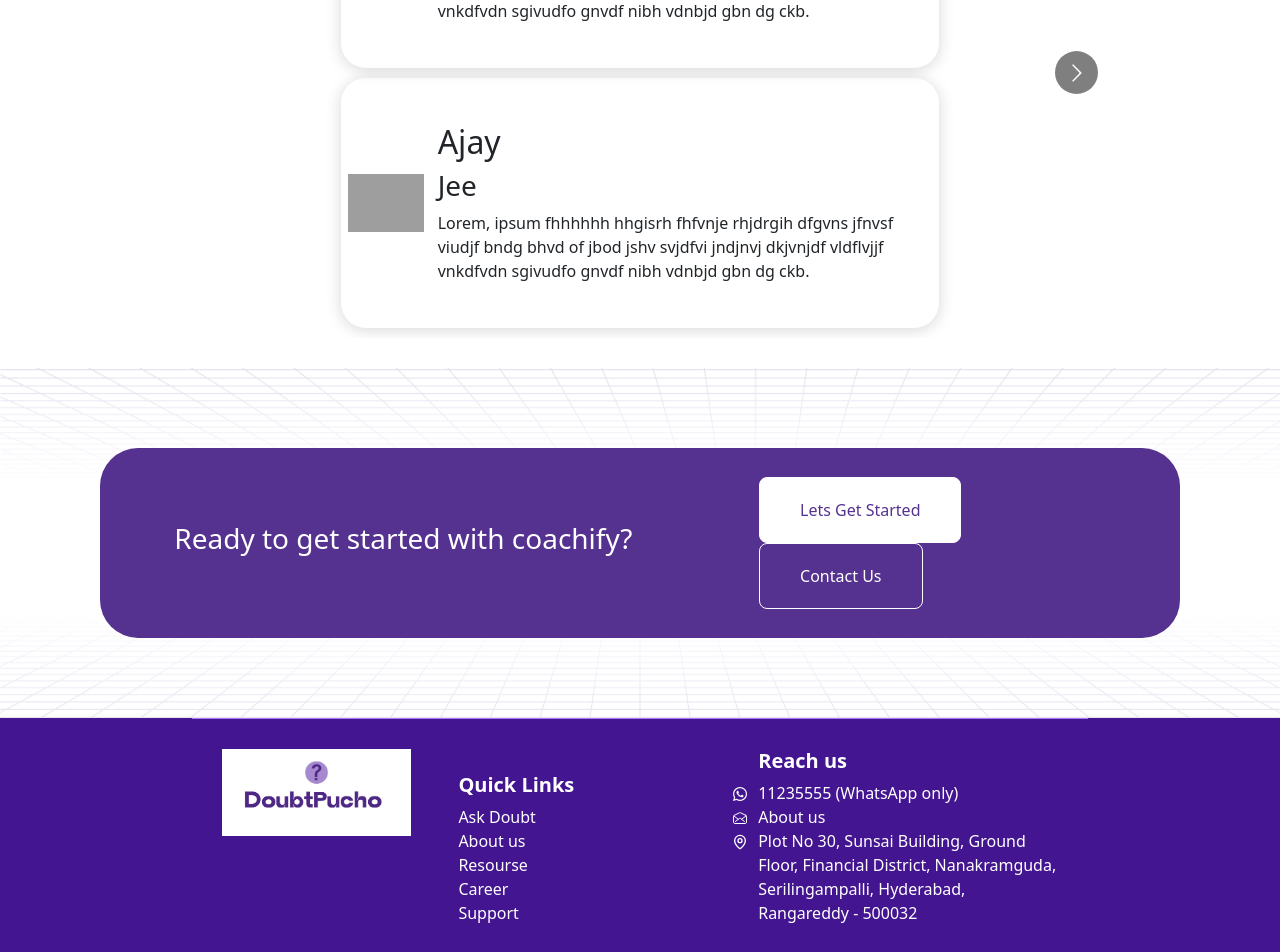
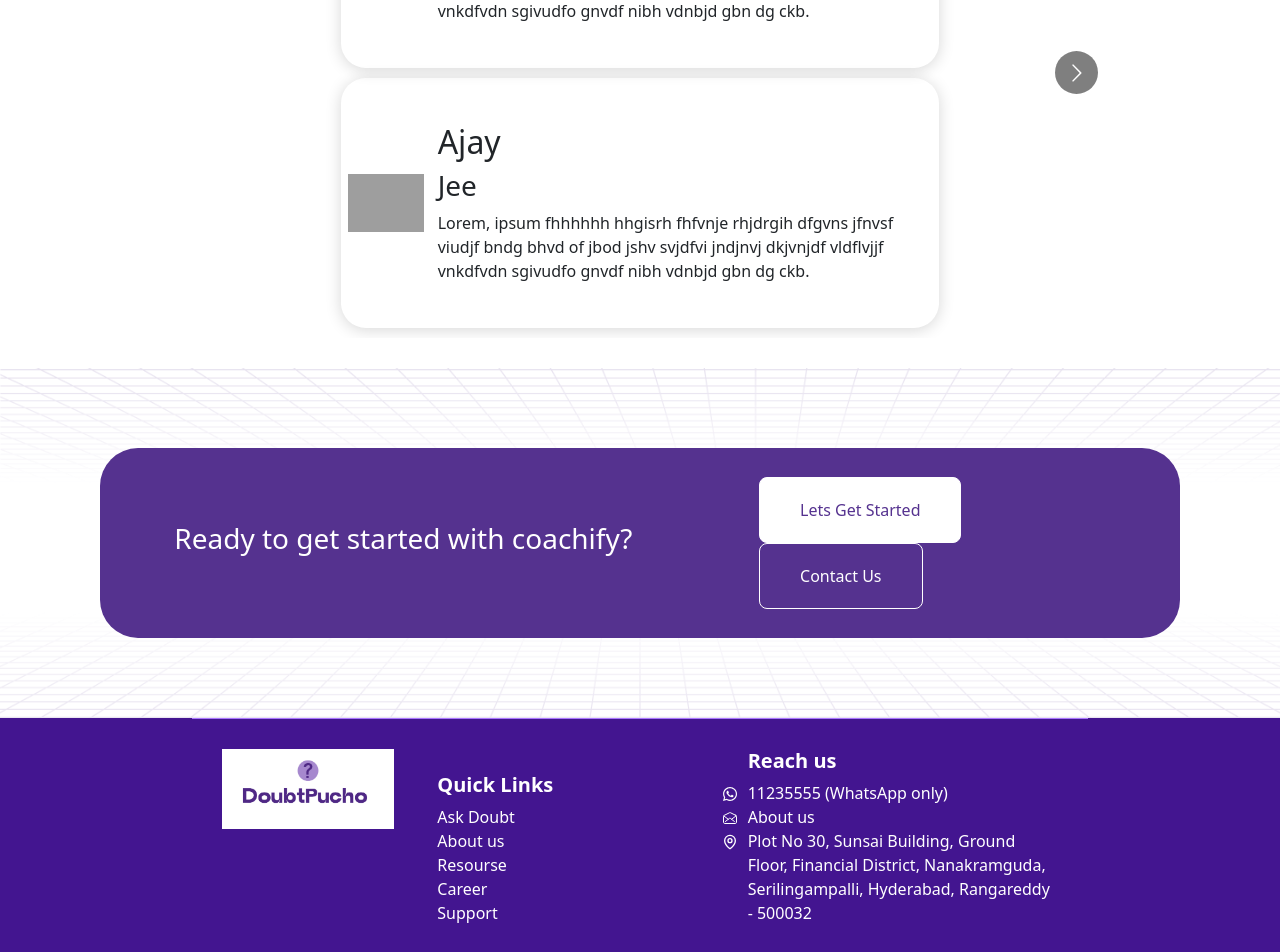
Before and after one commit to AJAY-CHOUDHARY786/doubtPucho, a Next.js app: page / in a window 1280 px wide. Shown: the part 3260-4212 px from the top of the page. Built offline with nearby package versions, Linux system fonts and the light colour scheme; grey boxes are pictures that could not be loaded.

Commit message:
Your commit message here

```diff
--- a/style/globals.css
+++ b/style/globals.css
@@ -3098,7 +3098,7 @@ width: 33.33%;
     border-top: 1px solid #A976FF;
   }
   .Footersubone {
-    width: 50%;
+    width: 44%;
 }
 
 
```
